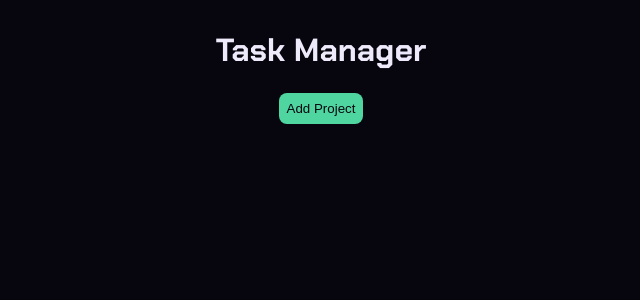
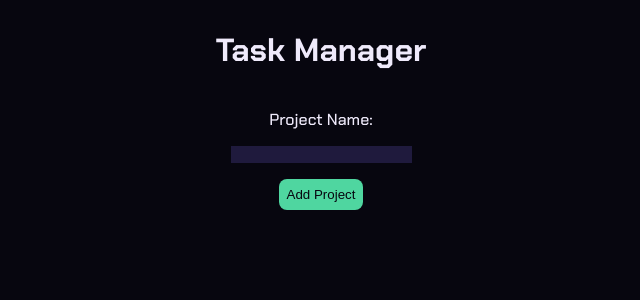
Before and after one commit to Marko-Pavlovic-at/Task-Manager, a React (Vite) app: page / in a window 1280 px wide. Shown: the top 300 px of the page, without its empty margins (319-959 px from the left). Built offline with nearby package versions, Linux system fonts and the light colour scheme.

Commit message:
input project name renders typed in vlaue

```diff
--- a/src/App.jsx
+++ b/src/App.jsx
@@ -2,14 +2,18 @@ import { useState } from "react";
 
 function App(){
   const [projects, setProjects] = useState([]);
+  const [projectName, setProjectName] = useState("");
   function addProject(){
-    setProjects([...projects, {id:Date.now(), name:"test"}]);
+    setProjects([...projects, {id:Date.now(), name: projectName}]);
 
   }
   return(
 
     <>
     <h1>Task Manager</h1>
+    <label htmlFor="projectName">Project Name:</label>
+    <input id="projectName" name="projectName" type="text" value={projectName}
+    onChange={e => setProjectName(e.target.value)} />
     <button
     className="button greenBtn "
     onClick={addProject}
--- a/src/index.css
+++ b/src/index.css
@@ -42,6 +42,7 @@ body{
     flex-direction: column;
     justify-content: center;
     align-items: center;
+    gap: 1rem;
 }
 
 .button{
@@ -60,3 +61,9 @@ body{
     padding: 1rem;
     margin: 1rem;
 }
+
+input{
+    background-color: var(--surface-raised);
+    color: var(--starlight);
+    border: none;
+}
```
